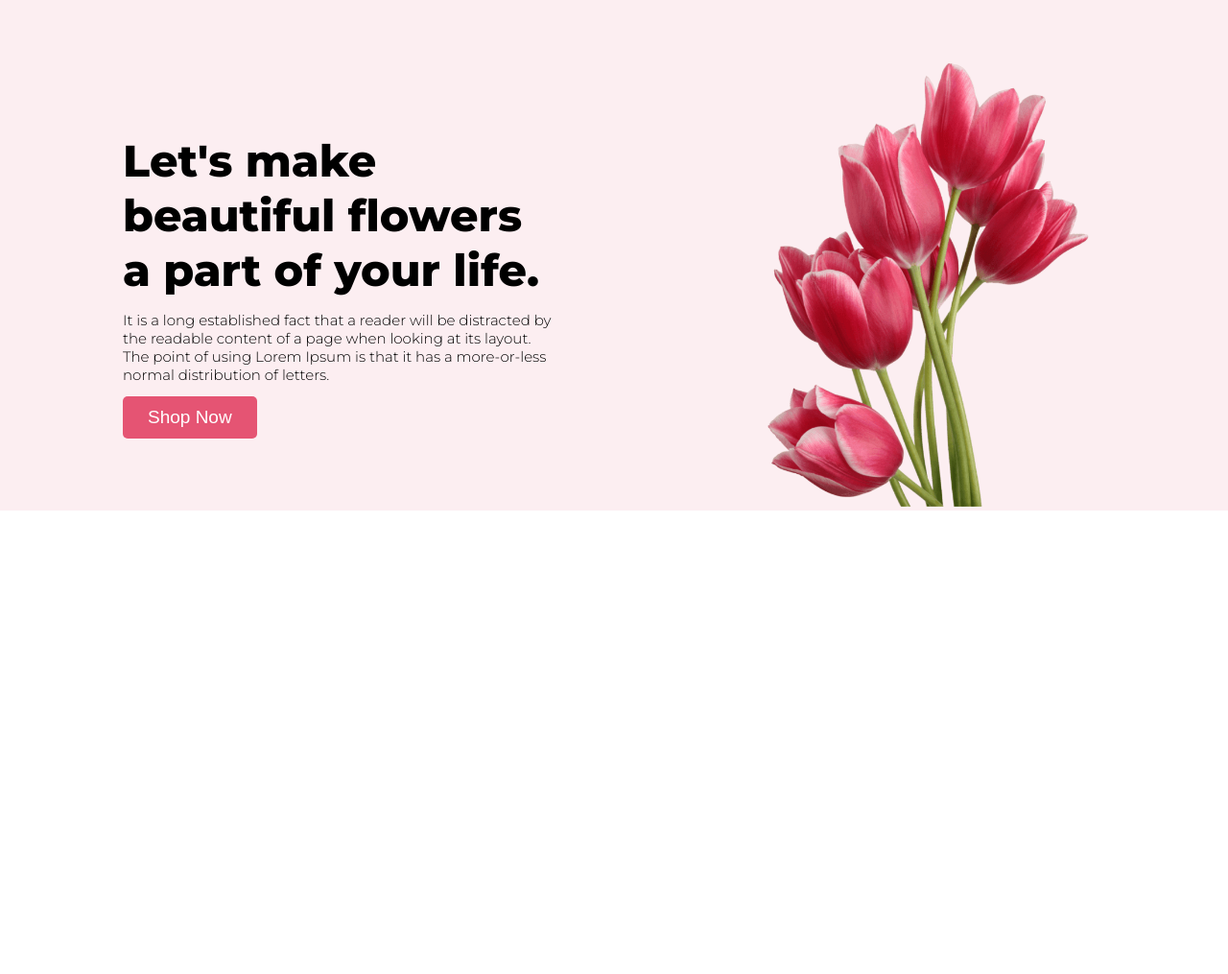
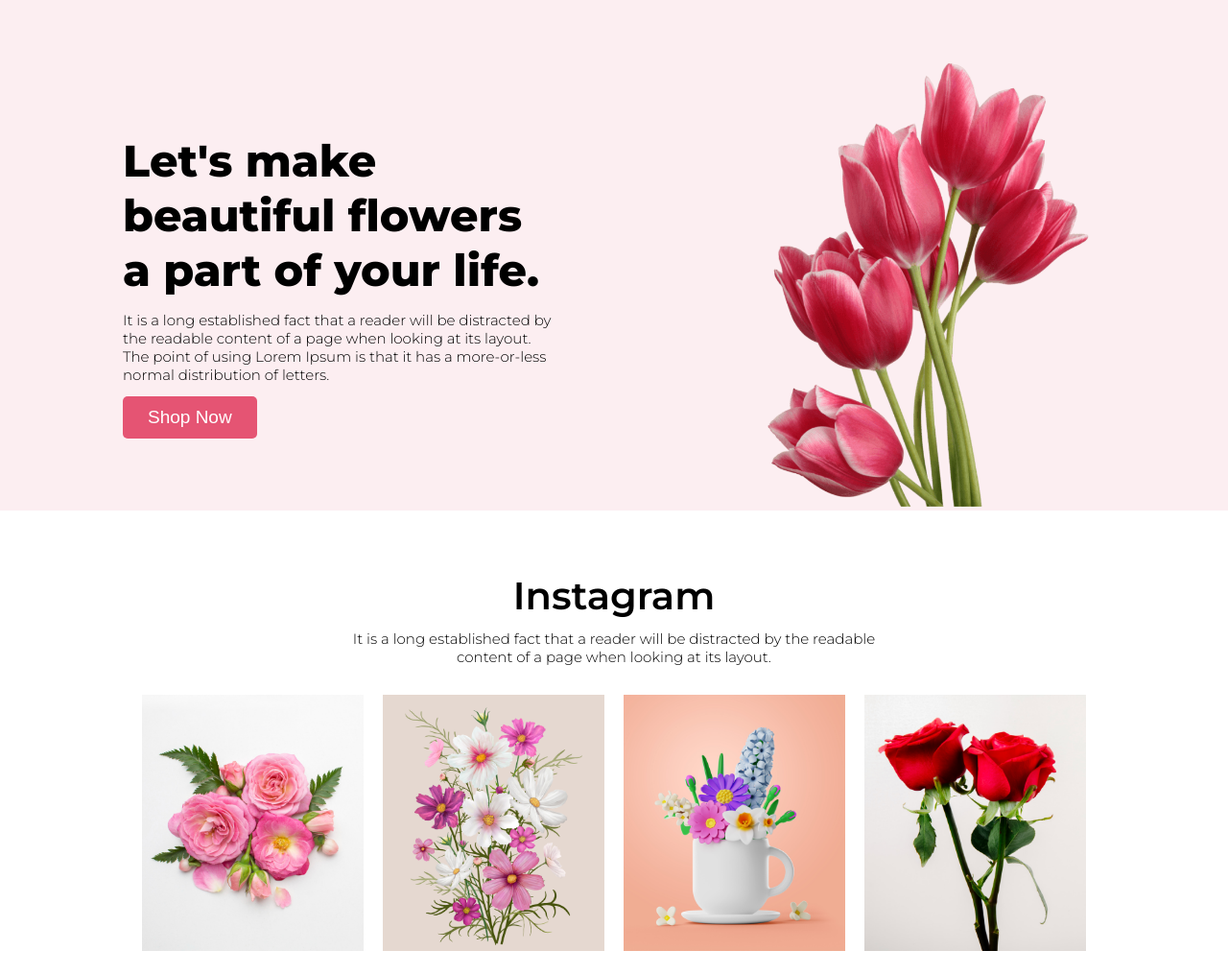
Before and after one commit to ashiqueabdullah/flower-shop-assignment-programingherro, a plain HTML site: page index.html in a window 1280 px wide. Shown: the whole page at 96% size. Before the commit the page ends 800 px from the top, so only its background shows below. Drawn offline with Linux system fonts and the light colour scheme.

Commit message:
Instagram Section

```diff
--- a/css/style.css
+++ b/css/style.css
@@ -20,6 +20,7 @@
 	align-items: center;
 }
 
+/*Hero section Start*/
 .md-7{
 	width: 55%;
 	height: auto;
@@ -56,3 +57,28 @@
 .md-5 img{
 	width: 100%;
 }
+
+/*Hero section end*/
+
+/*Instagram Section Start*/
+.instagram h2{
+	font-size: 40px;
+	font-weight: 600;
+	font-family: 'Montserrat', sans-serif;
+	text-align: center;
+}
+.instagram p{
+	font-size: 15px;
+	font-weight: 300;
+	font-family: 'Montserrat', sans-serif;
+	text-align: center;
+	margin: 1% 0%;
+}
+.instagram div{
+	padding: 10px;
+}
+.instagram img{
+	width: 100%;
+}
+
+/*Instagram Section End*/
--- a/index.html
+++ b/index.html
@@ -8,7 +8,7 @@
 </head>
 <body>
 
-	<!-- Hero section -->
+	<!-- Hero section start-->
 	<div class="container light-bg">
 		<div class="row">
 			<div class="md-7">
@@ -23,7 +23,21 @@
 			</div>
 		</div>
 	</div>
+	<!-- Hero section end -->
 
+	<!-- Instagram Section Start -->
+	<div class="container instagram">
+		<h2>Instagram</h2>
+		<p>It is a long established fact that a reader will be distracted by the readable <br>
+		content of a page when looking at its layout.</p>
+		<div class="row">
+			<div><img src="img/Flower 01.png"></div>
+			<div><img src="img/Rectangle 4.png"></div>
+			<div><img src="img/Rectangle 5.png"></div>
+			<div><img src="img/Rectangle 6.png"></div>
+		</div>
+	</div>
+	<!-- Instagram Section End -->
 
 	<script src="js/style.js"></script>
 </body>
```
